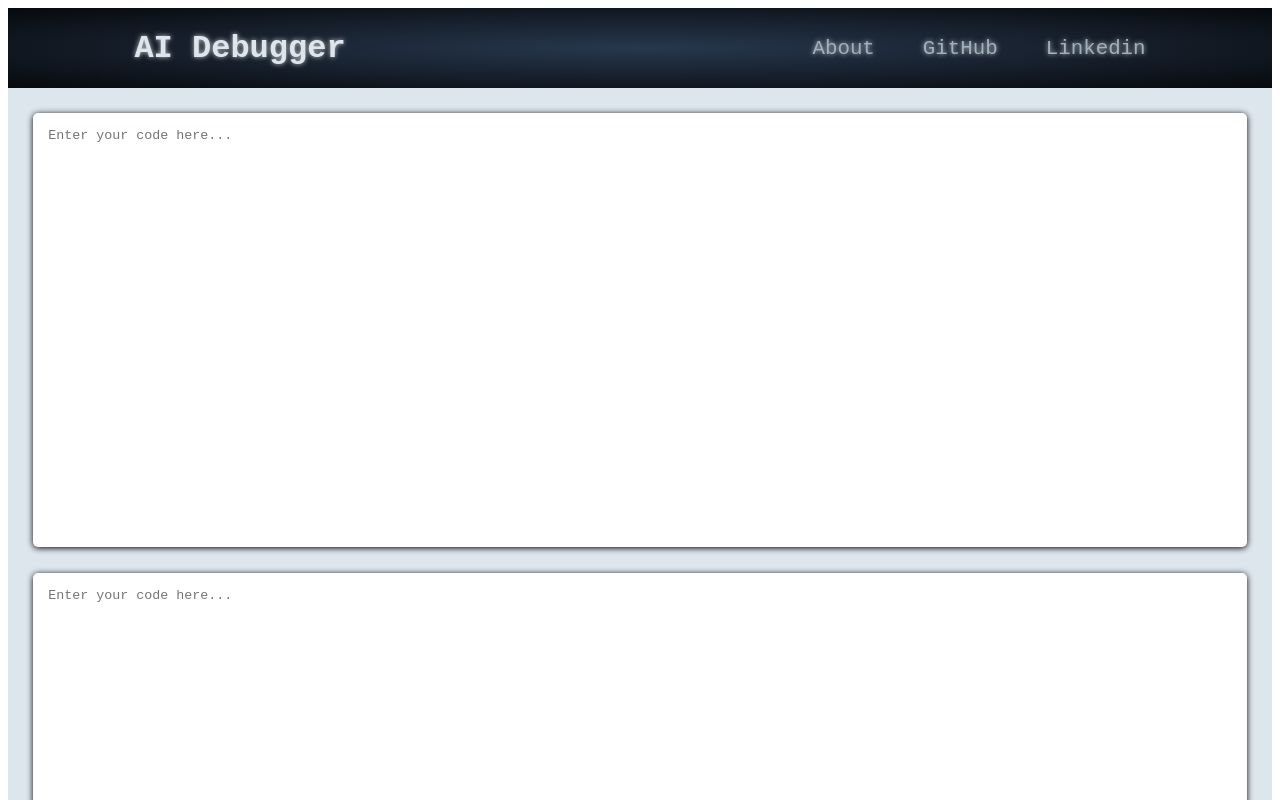
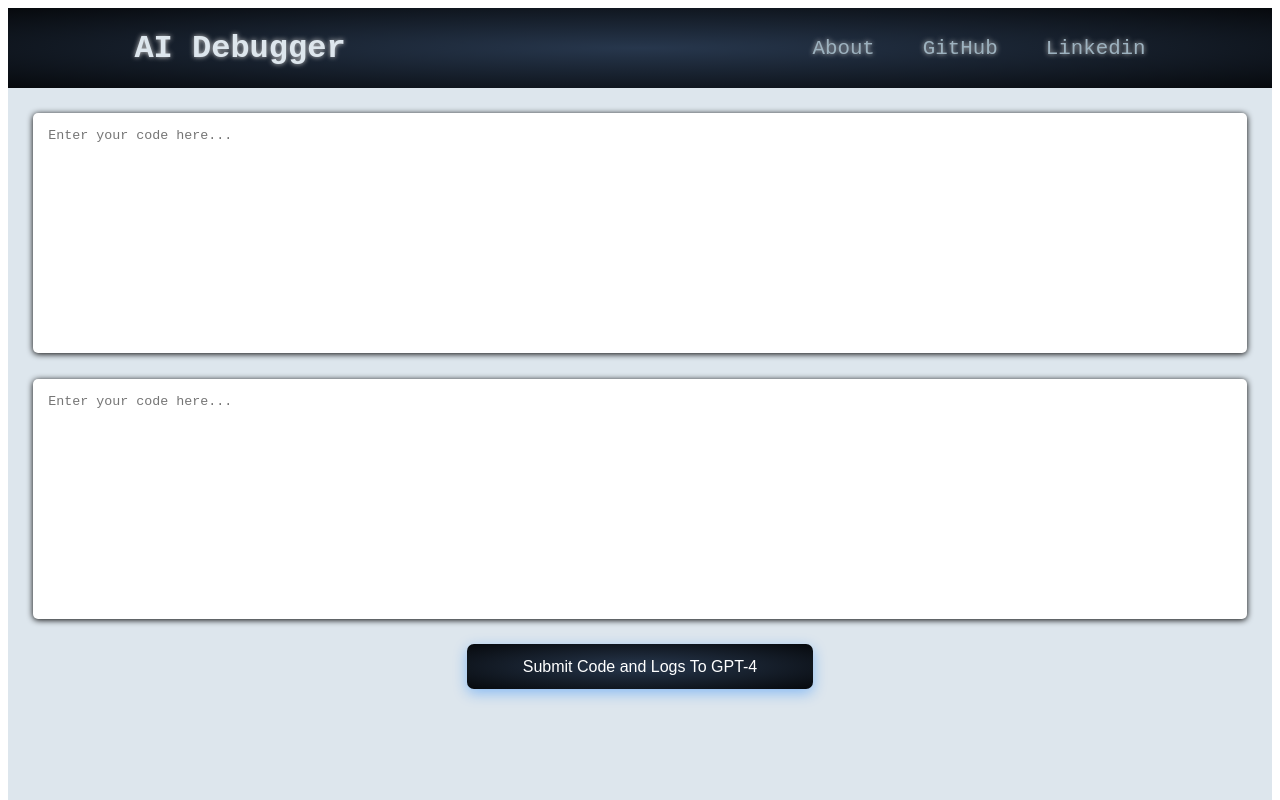
Before and after one commit to Liranalb/ai_debugger, a React (Create React App) app: page / in a window 1280 px wide. Shown: the top 800 px of the page. Built offline with nearby package versions, Linux system fonts and the light colour scheme.

Commit message:
Edit ui sizes and add a submit button

```diff
--- a/src/components/Home.js
+++ b/src/components/Home.js
@@ -12,7 +12,6 @@ const Home = () => {
             <Card>
                 <InputBox />
             </Card>
-
             <SubmitButton />
         </form>
     );
--- a/src/components/InputBox.module.css
+++ b/src/components/InputBox.module.css
@@ -2,7 +2,7 @@
   font: Inconsolata, monospace;
   border: none;
   width: 100%;
-  height: 400px;
+  height: 100%;
   background: transparent;
   border: none;
   outline: none;
--- /dev/null
+++ b/src/components/SubmitBtn.module.css
@@ -0,0 +1,26 @@
+.button {
+  display: inline-block;
+  outline: 0;
+  cursor: pointer;
+  border: none;
+  padding: 0 56px;
+  height: 45px;
+  line-height: 45px;
+  border-radius: 7px;
+  background-image: radial-gradient(#27374d, black 120%);
+  color: white;
+  font-weight: 400;
+  font-size: 16px;
+  box-shadow: 0 4px 14px 0 rgb(0 118 255 / 39%);
+  transition: background 0.2s ease, color 0.2s ease, box-shadow 0.2s ease;
+  :hover {
+    background: rgba(0, 118, 255, 0.9);
+    box-shadow: 0 6px 20px rgb(0 118 255 / 23%);
+  }
+}
+
+.center {
+  display: flex;
+  justify-content: center;
+  margin: 1rem;
+}
--- a/src/components/inputBox.js
+++ b/src/components/inputBox.js
@@ -2,7 +2,7 @@ import classes from './InputBox.module.css'
 import strings from '../strings/inputBoxStr.json'
 const inputBox = () => {
     return (
-        <textarea className={ classes.inputbox } placeholder={strings.placeHolderCode}></textarea>
+        <textarea className={ classes.inputbox } placeholder={strings.placeHolderCode} ></textarea>
     );
 }
 
--- a/src/components/submitBtn.js
+++ b/src/components/submitBtn.js
@@ -1,5 +1,12 @@
+import classes from './SubmitBtn.module.css'
+
 const SubmitButton = () => {
-    return <button>Submit</button>
+    return (
+        <div className={classes.center}>
+            <button className={classes.button}>Submit Code and Logs To GPT-4</button>
+        </div>
+    );
+
 }
 
 export default SubmitButton
--- a/src/layout/Layout.module.css
+++ b/src/layout/Layout.module.css
@@ -2,6 +2,6 @@
     width: 100%;
     display: flex;
     flex-direction: column;
-    height: 100vh;
+    height: 90vh;
     background-color: #DDE6ED;
   }
--- a/src/ui/card.module.css
+++ b/src/ui/card.module.css
@@ -3,4 +3,5 @@
     border-radius: 5px;
     box-shadow: 0px 1px 6px ;
     margin: 2%;
+    height: 30vh;
 }
```
